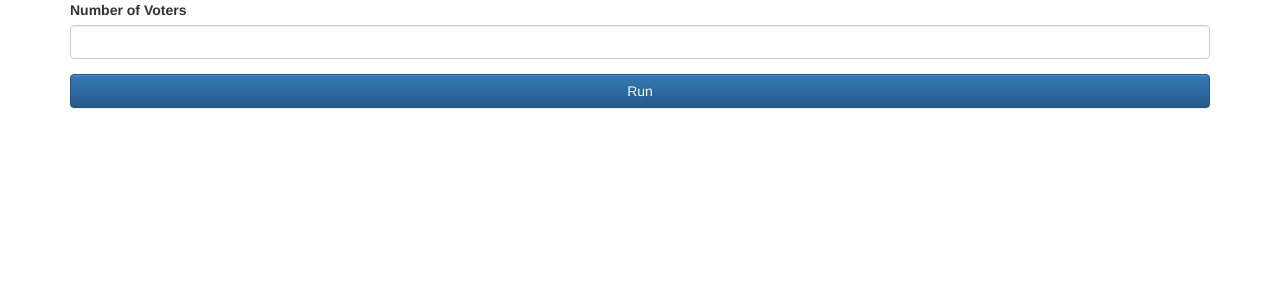
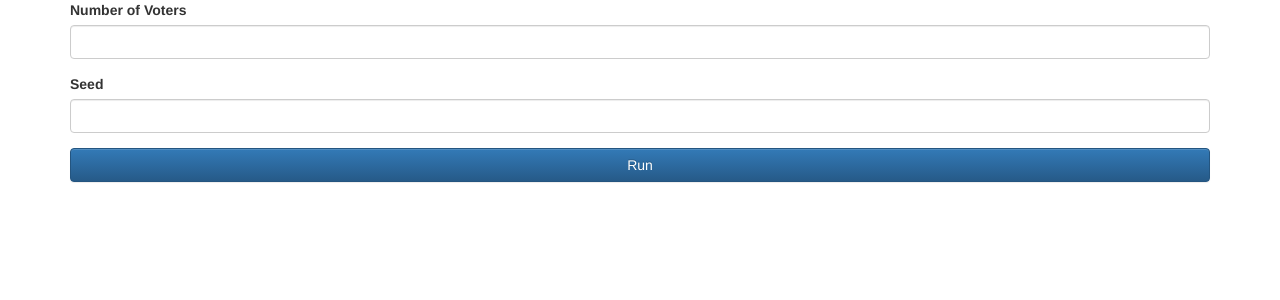
Before and after one commit to brotherjack/RoodeStem, a Flask app: page /scenarios/random_condorcet/ in a window 1280 px wide. Shown: the part 72-372 px from the top of the page. Run offline with Flask 2, Linux system fonts and the light colour scheme; some libraries are stand-ins or nearby versions.

Commit message:
Added seed for RandomCondorcetDemo random number generator

```diff
--- a/roodestem/simulations/random_condorcet_demo.py
+++ b/roodestem/simulations/random_condorcet_demo.py
@@ -15,9 +15,10 @@ class RandomCondorcetDemo(Scenario):
     def __init__(self, choices=['a','b','c', 'd']):
         self._choices = choices
 
-    def run(self, rn=10):
+    def run(self, rn=10, seed=None):
         cm = CondorcetMethod(self.choices)
-        seed = random.randint(-1*sys.maxsize, sys.maxsize)
+        if not seed:
+            seed = random.randint(-1*sys.maxsize, sys.maxsize)
         random.seed(seed)
         votes = [
             OrdinalVote(
--- a/roodestem/web/simulations/forms.py
+++ b/roodestem/web/simulations/forms.py
@@ -3,6 +3,8 @@ Created on Aug 8, 2016
 
 @author: Thomas Adriaan Hellinger
 '''
+import sys
+
 from flask_wtf import Form
 from wtforms.fields import IntegerField, SubmitField
 from wtforms.validators import NumberRange, InputRequired
@@ -10,7 +12,11 @@ from wtforms.validators import NumberRange, InputRequired
 
 class RandomCondorcetForm(Form):
     number_of_voters = IntegerField(
-                                    'Number of Voters',
-                                    validators=[InputRequired(),NumberRange(2,10)]
+        'Number of Voters',
+        validators=[InputRequired(),NumberRange(2,10)]
+    )
+    seed_field = IntegerField(
+        "Seed",
+        validators=[NumberRange(-1*sys.maxsize, sys.maxsize)]
     )
     submit_run = SubmitField("Run")
--- a/roodestem/web/simulations/views.py
+++ b/roodestem/web/simulations/views.py
@@ -44,7 +44,8 @@ class RandomCondorcetView(MethodView):
     def post(self):
         if self.form.validate():
             rc = RandomCondorcetDemo()
-            output = rc.run(self.form.number_of_voters.data)
+            output = rc.run(self.form.number_of_voters.data,
+                            self.form.seed_field.data)
             output['contests'] = RandomCondorcetView.format_round_scores(
                 output['round_scores']
             )
--- a/roodestem/web/templates/random_condorcet.html
+++ b/roodestem/web/templates/random_condorcet.html
@@ -7,6 +7,10 @@
         <div class="form-group">
           {{ form.number_of_voters.label }}
           {{ form.number_of_voters(class_="form-control") }}
+        </div>
+        <div class="form-group">
+          {{ form.seed_field.label }}
+          {{ form.seed_field(class_="form-control") }}
         </div>
         <div class="form-group">
           {{ form.submit_run(class_="btn btn-primary form-control") }}
@@ -21,6 +25,9 @@
         {% endfor %}
       </ul>
     </div>
+    <p>
+      Seed: <strong>{{ output['seed'] }}</strong>
+    </p>
     <p>So therefore, the outcome is: {{output['results']}}</p>
     {% endif %}
   </section>
```
